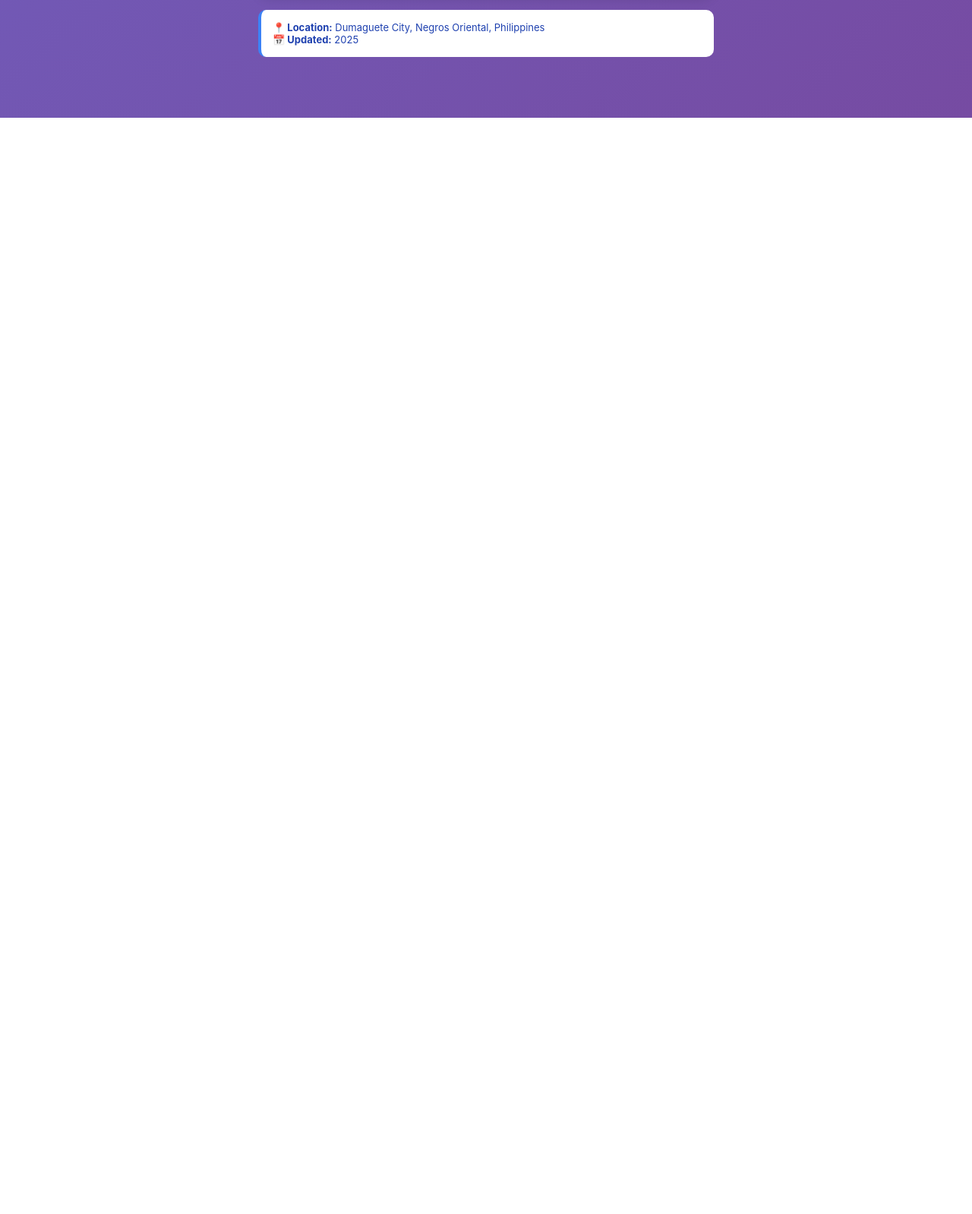
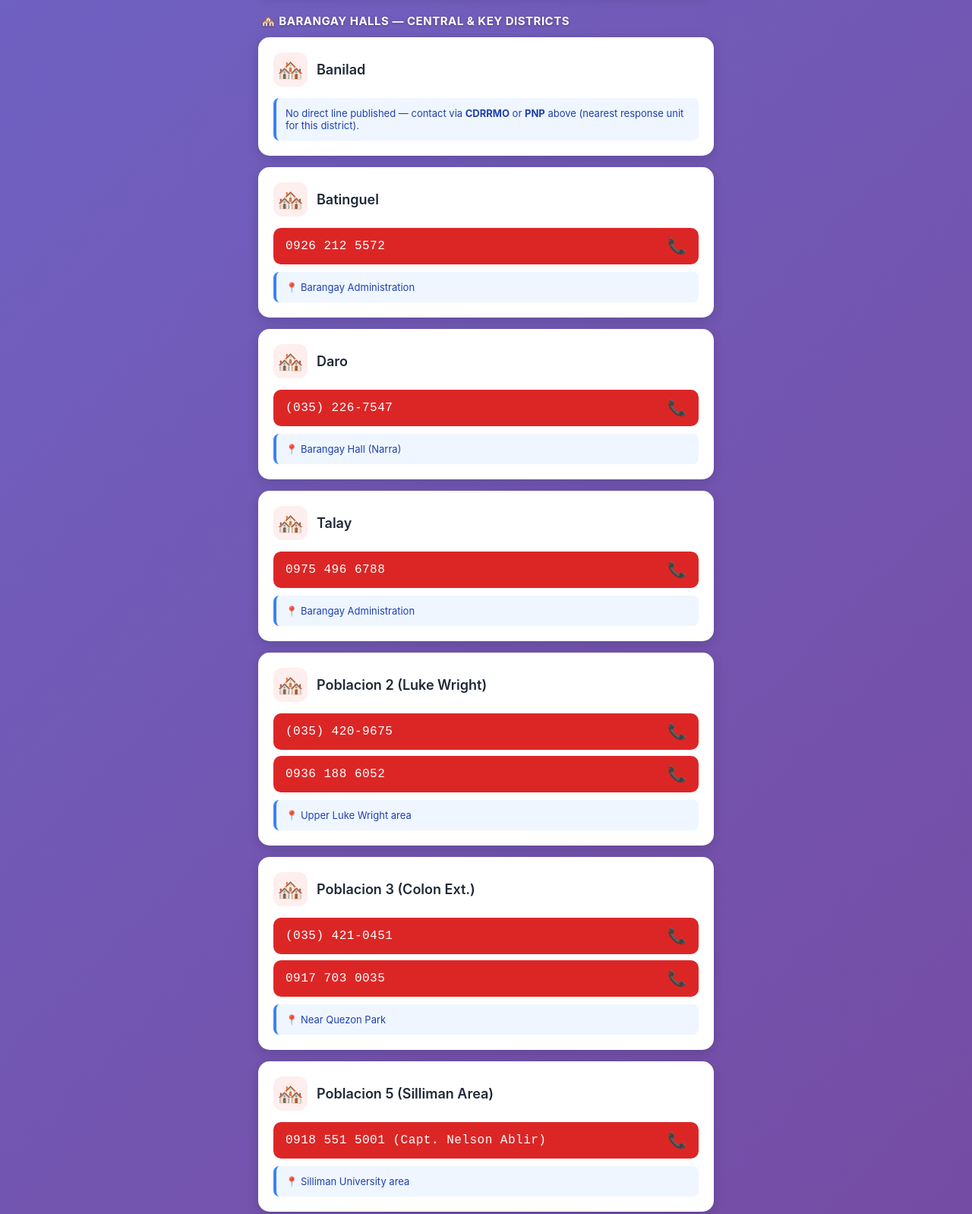
Before and after one commit to AlexSheff/dumarescue, a plain HTML site: page index.html in a window 1280 px wide. Shown: the part 4040-5638 px from the top of the page at 76% size. Before the commit the page ends 4195 px from the top, so only its background shows below. Drawn offline with Linux system fonts and the light colour scheme.

Commit message:
Update index.html

```diff
--- a/index.html
+++ b/index.html
@@ -15,7 +15,6 @@
 padding: 0;
 box-sizing: border-box;
 }
-
 body {
 font-family: -apple-system, BlinkMacSystemFont, 'Segoe UI', Roboto, Oxygen, Ubuntu, Cantarell, sans-serif;
 background: linear-gradient(135deg, #667eea 0%, #764ba2 100%);
@@ -23,12 +22,10 @@
 padding: 20px;
 padding-bottom: 80px;
 }
-
 .container {
 max-width: 600px;
 margin: 0 auto;
 }
-
 header {
 background: white;
 border-radius: 20px;
@@ -37,7 +34,6 @@
 box-shadow: 0 10px 30px rgba(0,0,0,0.2);
 text-align: center;
 }
-
 h1 {
 color: #dc2626;
 font-size: 24px;
@@ -47,12 +43,10 @@
 justify-content: center;
 gap: 10px;
 }
-
 .subtitle {
 color: #666;
 font-size: 14px;
 }
-
 .emergency-card {
 background: white;
 border-radius: 15px;
@@ -61,18 +55,15 @@
 box-shadow: 0 4px 15px rgba(0,0,0,0.15);
 transition: transform 0.2s;
 }
-
 .emergency-card:active {
 transform: scale(0.98);
 }
-
 .card-header {
 display: flex;
 align-items: center;
 gap: 12px;
 margin-bottom: 15px;
 }
-
 .icon {
 font-size: 28px;
 width: 45px;
@@ -83,19 +74,16 @@
 background: #fee;
 border-radius: 12px;
 }
-
 .card-title {
 font-size: 18px;
 font-weight: 600;
 color: #1f2937;
 }
-
 .phone-list {
 display: flex;
 flex-direction: column;
 gap: 8px;
 }
-
 .phone-btn {
 display: flex;
 align-items: center;
@@ -109,24 +97,19 @@
 font-weight: 500;
 transition: background 0.2s;
 }
-
 .phone-btn:hover {
 background: #b91c1c;
 }
-
 .phone-btn:active {
 background: #991b1b;
 }
-
 .phone-number {
 font-family: 'Courier New', monospace;
 letter-spacing: 0.5px;
 }
-
 .call-icon {
 font-size: 20px;
 }
-
 .share-btn {
 position: fixed;
 bottom: 20px;
@@ -143,11 +126,9 @@
 transition: transform 0.2s;
 z-index: 1000;
 }
-
 .share-btn:active {
 transform: scale(0.9);
 }
-
 .install-prompt {
 background: #fef3c7;
 border: 2px solid #fbbf24;
@@ -158,11 +139,9 @@
 align-items: center;
 gap: 12px;
 }
-
 .install-prompt.show {
 display: flex;
 }
-
 .install-btn {
 background: #f59e0b;
 color: white;
@@ -173,7 +152,6 @@
 cursor: pointer;
 white-space: nowrap;
 }
-
 .note {
 background: #eff6ff;
 border-left: 4px solid #3b82f6;
@@ -183,21 +161,26 @@
 font-size: 13px;
 color: #1e40af;
 }
-
+.section-label {
+color: white;
+font-size: 15px;
+font-weight: 700;
+margin: 25px 0 12px 4px;
+text-transform: uppercase;
+letter-spacing: 0.5px;
+text-shadow: 0 1px 3px rgba(0,0,0,0.3);
+}
 @media (max-width: 480px) {
 body {
 padding: 15px;
 padding-bottom: 80px;
 }
-
 h1 {
 font-size: 20px;
 }
-
 .card-title {
 font-size: 16px;
 }
-
 .phone-btn {
 font-size: 14px;
 padding: 10px 14px;
@@ -524,9 +507,132 @@
 </div>
 </div>
 
+<div class="section-label">🏘️ Barangay Halls — Central &amp; Key Districts</div>
+
+<!-- Banilad -->
+<div class="emergency-card">
+<div class="card-header">
+<div class="icon">🏘️</div>
+<div class="card-title">Banilad</div>
+</div>
+<div class="note">
+No direct line published — contact via <strong>CDRRMO</strong> or <strong>PNP</strong> above (nearest response unit for this district).
+</div>
+</div>
+
+<!-- Batinguel -->
+<div class="emergency-card">
+<div class="card-header">
+<div class="icon">🏘️</div>
+<div class="card-title">Batinguel</div>
+</div>
+<div class="phone-list">
+<a href="tel:09262125572" class="phone-btn">
+<span class="phone-number">0926 212 5572</span>
+<span class="call-icon">📞</span>
+</a>
+</div>
+<div class="note" style="margin-top: 10px;">
+📍 Barangay Administration
+</div>
+</div>
+
+<!-- Daro -->
+<div class="emergency-card">
+<div class="card-header">
+<div class="icon">🏘️</div>
+<div class="card-title">Daro</div>
+</div>
+<div class="phone-list">
+<a href="tel:0352267547" class="phone-btn">
+<span class="phone-number">(035) 226-7547</span>
+<span class="call-icon">📞</span>
+</a>
+</div>
+<div class="note" style="margin-top: 10px;">
+📍 Barangay Hall (Narra)
+</div>
+</div>
+
+<!-- Talay -->
+<div class="emergency-card">
+<div class="card-header">
+<div class="icon">🏘️</div>
+<div class="card-title">Talay</div>
+</div>
+<div class="phone-list">
+<a href="tel:09754966788" class="phone-btn">
+<span class="phone-number">0975 496 6788</span>
+<span class="call-icon">📞</span>
+</a>
+</div>
+<div class="note" style="margin-top: 10px;">
+📍 Barangay Administration
+</div>
+</div>
+
+<!-- Poblacion 2 -->
+<div class="emergency-card">
+<div class="card-header">
+<div class="icon">🏘️</div>
+<div class="card-title">Poblacion 2 (Luke Wright)</div>
+</div>
+<div class="phone-list">
+<a href="tel:0354209675" class="phone-btn">
+<span class="phone-number">(035) 420-9675</span>
+<span class="call-icon">📞</span>
+</a>
+<a href="tel:09361886052" class="phone-btn">
+<span class="phone-number">0936 188 6052</span>
+<span class="call-icon">📞</span>
+</a>
+</div>
+<div class="note" style="margin-top: 10px;">
+📍 Upper Luke Wright area
+</div>
+</div>
+
+<!-- Poblacion 3 -->
+<div class="emergency-card">
+<div class="card-header">
+<div class="icon">🏘️</div>
+<div class="card-title">Poblacion 3 (Colon Ext.)</div>
+</div>
+<div class="phone-list">
+<a href="tel:0354210451" class="phone-btn">
+<span class="phone-number">(035) 421-0451</span>
+<span class="call-icon">📞</span>
+</a>
+<a href="tel:09177030035" class="phone-btn">
+<span class="phone-number">0917 703 0035</span>
+<span class="call-icon">📞</span>
+</a>
+</div>
+<div class="note" style="margin-top: 10px;">
+📍 Near Quezon Park
+</div>
+</div>
+
+<!-- Poblacion 5 -->
+<div class="emergency-card">
+<div class="card-header">
+<div class="icon">🏘️</div>
+<div class="card-title">Poblacion 5 (Silliman Area)</div>
+</div>
+<div class="phone-list">
+<a href="tel:09185515001" class="phone-btn">
+<span class="phone-number">0918 551 5001 (Capt. Nelson Ablir)</span>
+<span class="call-icon">📞</span>
+</a>
+</div>
+<div class="note" style="margin-top: 10px;">
+📍 Silliman University area
+</div>
+</div>
+
 <div class="note" style="background: white; padding: 15px; border-radius: 10px; margin-top: 20px;">
 <strong>📍 Location:</strong> Dumaguete City, Negros Oriental, Philippines<br>
-            <strong>📅 Updated:</strong> 2025
+<strong>📅 Updated:</strong> 2026
 </div>
 </div>
 
@@ -577,7 +683,6 @@
 console.log('Error sharing:', error);
 }
 } else {
-                // Fallback: copy URL
 navigator.clipboard.writeText(window.location.href);
 shareBtn.textContent = '✓';
 setTimeout(() => {
```
Lines whose indentation alone changed are shown as unchanged.
